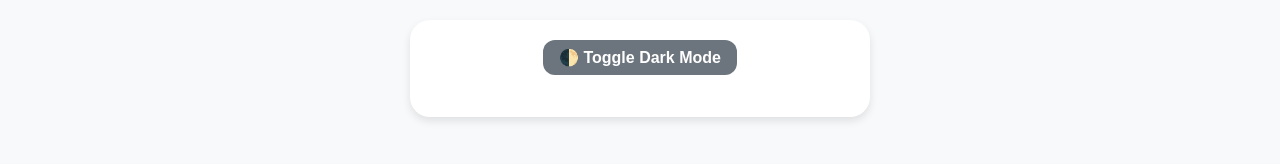
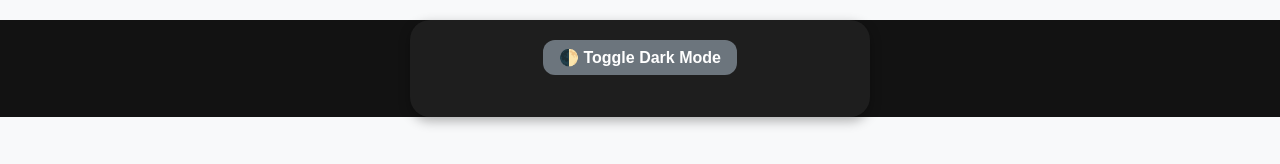
Before and after one commit to danyol08/budget-monitoring-app, a plain HTML site: page index.html in a window 1280 px wide. Both pictures are taken after a click on the button "🌓 Toggle Dark Mode". Drawn offline with Linux system fonts and the light colour scheme.

Commit message:
Update index.html

```diff
--- a/index.html
+++ b/index.html
@@ -191,6 +191,22 @@
       }
     }
   </style>
+  <script>
+    function toggleTheme() {
+      const html = document.documentElement;
+      const currentTheme = html.getAttribute('data-theme');
+      const newTheme = currentTheme === 'light' ? 'dark' : 'light';
+      html.setAttribute('data-theme', newTheme);
+      localStorage.setItem('theme', newTheme);
+    }
+
+    window.onload = function () {
+      const savedTheme = localStorage.getItem('theme');
+      if (savedTheme) {
+        document.documentElement.setAttribute('data-theme', savedTheme);
+      }
+    }
+  </script>
 </head>
 <body>
   <div class="container">
```
